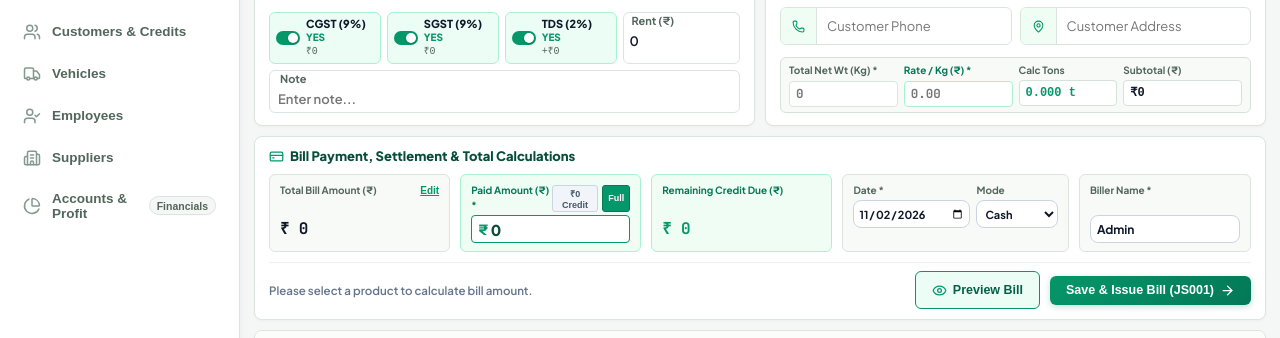
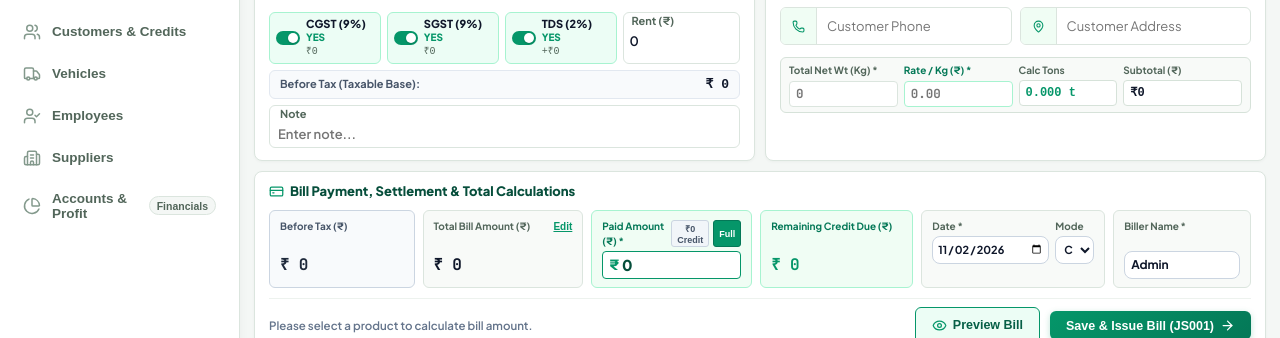
Before and after one commit to afrithsulthan007-art/jazlon, a React (Vite) app: page / in a window 1280 px wide. Shown: the part 192-530 px from the top of the page. Built offline with nearby package versions, Linux system fonts and the light colour scheme; no server answers.

Commit message:
Display Before Tax amount in billing terminal and calculation strips

```diff
--- a/src/index.css
+++ b/src/index.css
@@ -1059,14 +1059,14 @@ main {
 
 .settlement-grid {
   display: grid;
-  grid-template-columns: 1fr 1fr 1fr 1.25fr 0.95fr;
-  gap: 10px;
+  grid-template-columns: 0.95fr 1.05fr 1.05fr 1fr 1.2fr 0.9fr;
+  gap: 8px;
   align-items: stretch;
 }
 
-@media (max-width: 1100px) {
+@media (max-width: 1200px) {
   .settlement-grid {
-    grid-template-columns: repeat(auto-fit, minmax(160px, 1fr));
+    grid-template-columns: repeat(auto-fit, minmax(150px, 1fr));
   }
 }
 
--- a/src/pages/BillingPage.jsx
+++ b/src/pages/BillingPage.jsx
@@ -710,6 +710,31 @@ export default function BillingPage({ onBillCreated, nextBillNo }) {
 
             </div>
 
+            {/* BEFORE TAX (TAXABLE BASE) SUMMARY STRIP */}
+            <div style={{
+              display: 'flex',
+              alignItems: 'center',
+              justifyContent: 'space-between',
+              backgroundColor: '#f8fafc',
+              border: '1px solid #e2e8f0',
+              borderRadius: '6px',
+              padding: '4px 10px',
+              margin: '6px 0 0 0',
+              fontSize: '11px'
+            }}>
+              <span style={{ color: '#475569', fontWeight: 700 }}>
+                Before Tax (Taxable Base):
+              </span>
+              <span style={{ color: '#0f172a', fontWeight: 800, fontFamily: 'monospace', fontSize: '13px' }}>
+                ₹ {taxableBase.toLocaleString('en-IN')}
+                {rentVal > 0 && (
+                  <span style={{ color: '#0284c7', fontSize: '10px', fontWeight: 600, marginLeft: '6px' }}>
+                    (Subtotal ₹{subtotal.toLocaleString('en-IN')} + Rent ₹{rentVal.toLocaleString('en-IN')})
+                  </span>
+                )}
+              </span>
+            </div>
+
             {/* Note */}
             <div className="field-box" style={{ margin: '6px 0 0 0', padding: '2px 8px 2px 8px' }}>
               <label className="field-legend muted">Note</label>
@@ -893,6 +918,21 @@ export default function BillingPage({ onBillCreated, nextBillNo }) {
           </div>
 
           <div className="settlement-grid">
+
+            {/* 0. BEFORE TAX (TAXABLE BASE) */}
+            <div className="calc-stat-box" style={{ backgroundColor: '#f8fafc', borderColor: '#cbd5e1' }}>
+              <div className="calc-stat-title" style={{ color: '#475569' }}>
+                <span>Before Tax (₹)</span>
+                {rentVal > 0 && (
+                  <span style={{ fontSize: '8.5px', color: '#0284c7', fontWeight: 700 }}>
+                    +Rent
+                  </span>
+                )}
+              </div>
+              <div className="calc-stat-display" style={{ color: '#1e293b', fontWeight: 800 }}>
+                ₹ {taxableBase.toLocaleString('en-IN')}
+              </div>
+            </div>
 
             {/* 1. TOTAL BILL AMOUNT */}
             <div className="calc-stat-box">
@@ -1664,8 +1704,8 @@ export default function BillingPage({ onBillCreated, nextBillNo }) {
                   <div style={{ fontSize: '14px', fontWeight: 800 }}>₹{editSubtotal.toLocaleString('en-IN')}</div>
                 </div>
                 <div>
-                  <span style={{ fontSize: '11px', color: '#64748b', fontWeight: 700 }}>TAXABLE BASE</span>
-                  <div style={{ fontSize: '14px', fontWeight: 800 }}>₹{editBase.toLocaleString('en-IN')}</div>
+                  <span style={{ fontSize: '11px', color: '#64748b', fontWeight: 700 }}>BEFORE TAX (₹)</span>
+                  <div style={{ fontSize: '14px', fontWeight: 800, color: '#0f172a' }}>₹{editBase.toLocaleString('en-IN')}</div>
                 </div>
                 <div>
                   <span style={{ fontSize: '11px', color: '#059669', fontWeight: 700 }}>NEW TOTAL AMOUNT</span>
--- a/src/pages/InvoicesPage.jsx
+++ b/src/pages/InvoicesPage.jsx
@@ -1124,8 +1124,8 @@ export default function InvoicesPage({ onInvoiceUpdated }) {
                   <div style={{ fontSize: '14px', fontWeight: 800 }}>₹{editSubtotal.toLocaleString('en-IN')}</div>
                 </div>
                 <div>
-                  <span style={{ fontSize: '11px', color: '#64748b', fontWeight: 700 }}>TAXABLE BASE</span>
-                  <div style={{ fontSize: '14px', fontWeight: 800 }}>₹{editBase.toLocaleString('en-IN')}</div>
+                  <span style={{ fontSize: '11px', color: '#64748b', fontWeight: 700 }}>BEFORE TAX (₹)</span>
+                  <div style={{ fontSize: '14px', fontWeight: 800, color: '#0f172a' }}>₹{editBase.toLocaleString('en-IN')}</div>
                 </div>
                 <div>
                   <span style={{ fontSize: '11px', color: '#059669', fontWeight: 700 }}>NEW TOTAL AMOUNT</span>
```
